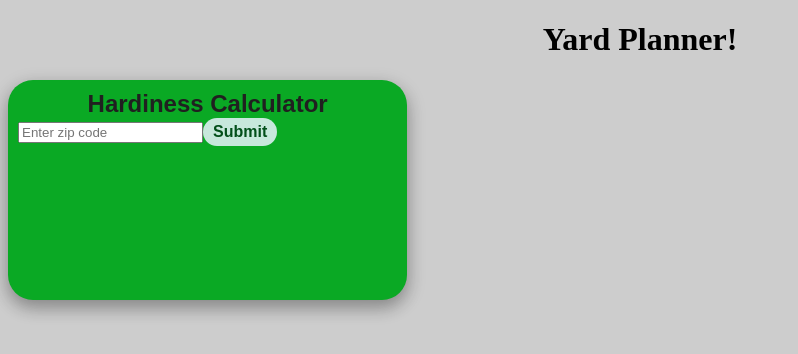
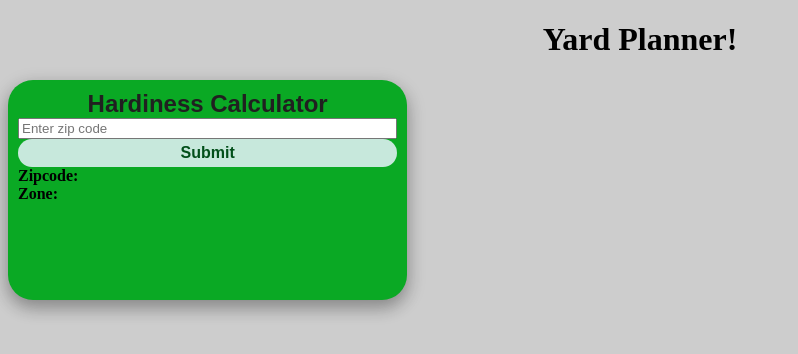
Before and after one commit to drewbrownie21/yard-planner, a React (Vite) app: page / in a window 1280 px wide. Shown: the top 354 px of the page, without its empty margins (0-798 px from the left). Built offline with nearby package versions, Linux system fonts and the light colour scheme.

Commit message:
Add Hardiness css file

```diff
--- /dev/null
+++ b/src/hardiness/Hardiness.css
@@ -0,0 +1,4 @@
+.flex-container{
+    display: flex;
+    flex-direction: column;
+}
--- a/src/hardiness/Hardiness.tsx
+++ b/src/hardiness/Hardiness.tsx
@@ -1,6 +1,7 @@
 import { useState } from "react";
 import Tile from "../components/Tile";
 import { Button } from "../components/Button";
+import "./Hardiness.css"
 
 export function Haridness() {
   const [zipcode, setZipcode] = useState("");
@@ -16,15 +17,17 @@ export function Haridness() {
   return (
     <section>
       <Tile title="Hardiness Calculator">
-        <form onSubmit={handleClick}>
+        <form onSubmit={handleClick}
+        className="flex-container">
           <input
             placeholder="Enter zip code"
             value={zipcode}
             onChange={(e) => setZipcode(e.target.value)}
             required={true}
           />
-          <Button buttonDisplayText={"Submit"} /><br />
-          <span>{displayZipCode}</span>
+          <Button buttonDisplayText={"Submit"} />
+          <b>Zipcode: {displayZipCode}</b>
+          <b>Zone: </b>
         </form>
       </Tile>
     </section>
```
